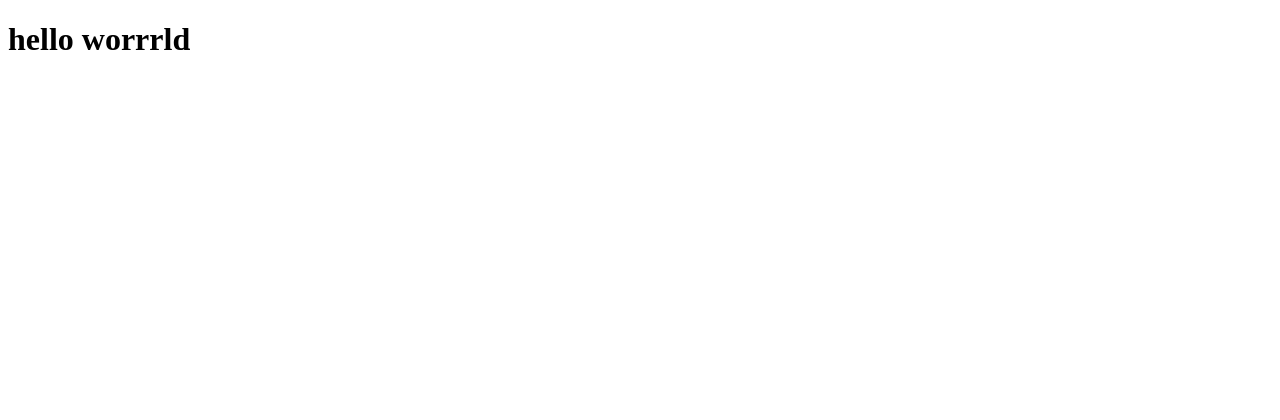
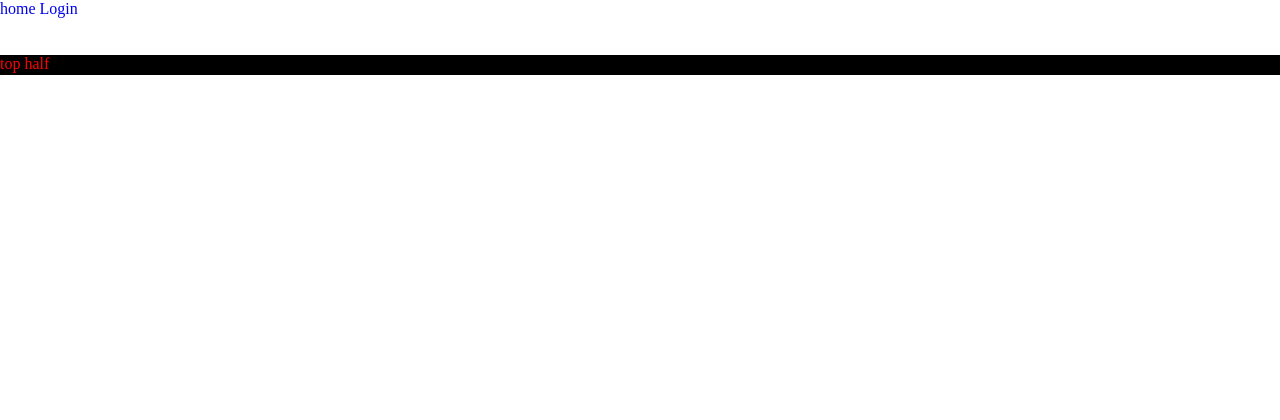
Before and after one commit to Rishikpamuru/stocks, a Flask app: page / in a window 1280 px wide. Before the commit the part shown is almost empty. Shown: the top 420 px of the page. Before the commit the page ends 50 px from the top, so only its background shows below. Run offline with Flask 2, Linux system fonts and the light colour scheme.

Commit message:
third commit

```diff
--- a/main.py
+++ b/main.py
@@ -5,3 +5,7 @@ app = Flask(__name__)
 @app.route("/")
 def index():
     return render_template("index.html")
+
+@app.route("/login")
+def login():
+    return render_template("login.html")
--- /dev/null
+++ b/static/css/styles.css
@@ -0,0 +1,25 @@
+* {
+    margin: 0;
+    padding: 0;
+    box-sizing: border-box;
+}
+
+#top-half {
+    height: 1%;
+    background: black;
+    color: red;
+}
+
+h1 {
+    color:white;
+}
+
+body {
+    height: 2000px;
+}
+
+
+
+a {
+    text-decoration: none;
+}
--- a/templates/base.html
+++ b/templates/base.html
@@ -3,12 +3,17 @@
     <head>
         <meta charset="utf8"/>
         <meta name="viewport" content="width=device-width,initial-scale=1"/>
+        <link rel="stylesheet" href="{{ url_for('static', filename='css/styles.css') }}">
+
+
         <title>Stocks App</title>
     </head>
     <body>
+        <nav>
+            <a href="/">home</a>
+            <a href="/login">Login</a>
+        </nav>
         {% block content %}
-
-
         {% endblock %}
     </body>
 
--- a/templates/index.html
+++ b/templates/index.html
@@ -1,4 +1,9 @@
 {% extends "base.html" %}
 {% block content %}
-<h1>hello worrrld</h1>
+<h1>Stocks portfolio</h1>
+
+<div id="top-half">
+    top half
+</div>
+
 {% endblock %}
```
Also changed, not shown: ref.txt (added).
